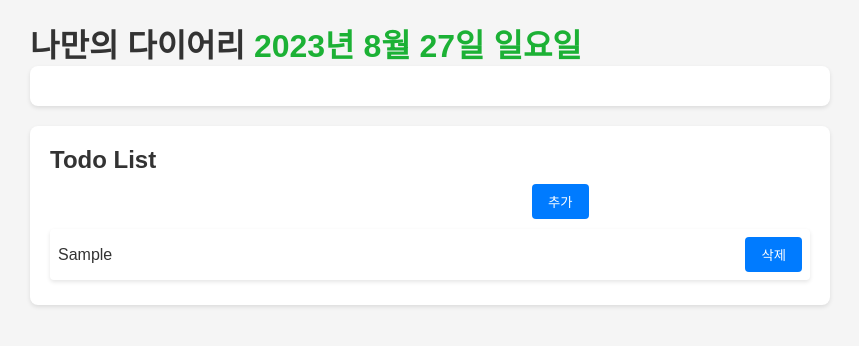
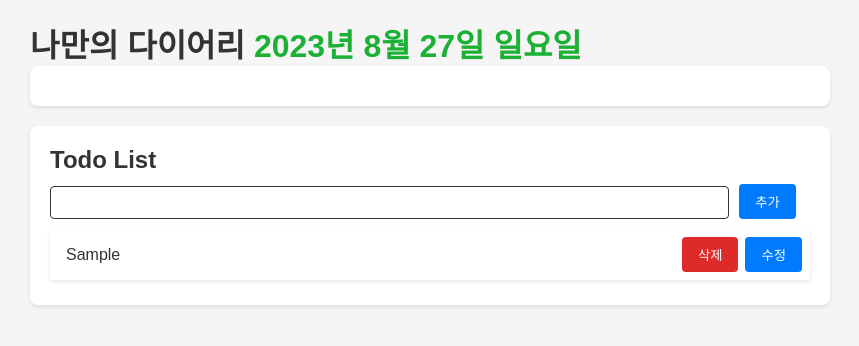
Before and after one commit to poesoow/dairy-react, a React (Create React App) app: page / in a window 1280 px wide. Both pictures are taken after typing "Sample" into the empty fields and a click on the button "추가". Shown: the top 346 px of the page, without its empty margins (210-1069 px from the left). Built offline with nearby package versions, Linux system fonts and the light colour scheme; no server answers.

Commit message:
수정 삭제 완료

```diff
--- a/src/TodoList.tsx
+++ b/src/TodoList.tsx
@@ -1,20 +1,41 @@
 import React, { useState } from 'react';
 import './Todolist.css';
 
+interface Task {
+  id: number;
+  text: string;
+}
+
 const TodoList: React.FC = () => {
-  const [todos, setTodos] = useState<string[]>([]);
+  const [tasks, setTasks] = useState<Task[]>([]);
   const [inputValue, setInputValue] = useState('');
+  const [editingTaskId, setEditingTaskId] = useState<number | null>(null);
+  const [editedTaskText, setEditedTaskText] = useState('');
 
-  const addTodo = () => {
+  const addTask = () => {
     if (inputValue.trim() !== '') {
-      setTodos([...todos, inputValue]);
+      setTasks([...tasks, { id: Date.now(), text: inputValue }]);
       setInputValue('');
     }
   };
 
-  const removeTodo = (index: number) => {
-    const newTodos = todos.filter((_, i) => i !== index);
-    setTodos(newTodos);
+  const removeTask = (taskId: number) => {
+    const newTasks = tasks.filter(task => task.id !== taskId);
+    setTasks(newTasks);
+  };
+
+  const startEditing = (taskId: number, taskText: string) => {
+    setEditingTaskId(taskId);
+    setEditedTaskText(taskText);
+  };
+
+  const finishEditing = (taskId: number) => {
+    const updatedTasks = tasks.map(task =>
+      task.id === taskId ? { ...task, text: editedTaskText } : task
+    );
+    setTasks(updatedTasks);
+    setEditingTaskId(null);
+    setEditedTaskText('');
   };
 
   return (
@@ -26,13 +47,26 @@ const TodoList: React.FC = () => {
           value={inputValue}
           onChange={e => setInputValue(e.target.value)}
         />
-        <button onClick={addTodo}>추가</button>
+        <button onClick={addTask}>추가</button>
       </div>
       <ul>
-        {todos.map((todo, index) => (
-          <li key={index}>
-            {todo}
-            <button onClick={() => removeTodo(index)}>삭제</button>
+        {tasks.map(task => (
+          <li key={task.id}>
+            {editingTaskId === task.id ? (
+              <input
+                type="text"
+                value={editedTaskText}
+                onChange={e => setEditedTaskText(e.target.value)}
+              />
+            ) : (
+              <span>{task.text}</span>
+            )}
+            <button className='delete' onClick={() => removeTask(task.id)}>삭제</button>
+            {editingTaskId === task.id ? (
+              <button className='done' onClick={() => finishEditing(task.id)}>완료</button>
+            ) : (
+              <button className='edit' onClick={() => startEditing(task.id, task.text)}>수정</button>
+            )}
           </li>
         ))}
       </ul>
--- a/src/Todolist.css
+++ b/src/Todolist.css
@@ -10,12 +10,12 @@
   margin-bottom: 10px;
 }
 
-.todo-list input {
+.todo-list div input {
   padding: 8px;
-  border: none;
+  border: 1px solid #333;
   border-radius: 4px;
   margin-right: 10px;
-  width: 60%;
+  width: 87%;
 }
 
 .todo-list button {
@@ -37,9 +37,24 @@
   display: flex;
   justify-content: space-between;
   align-items: center;
+  gap: 7px;
   margin: 5px 0;
   padding: 8px;
   background-color: white;
   border-radius: 4px;
   box-shadow: 0px 2px 4px rgba(0, 0, 0, 0.1);
 }
+
+.todo-list li input,
+.todo-list li span {
+  border: none;
+  flex-grow: 1;
+  padding: 8px;
+}
+
+.todo-list .delete {
+  background-color: #df2a2a;
+}
+.todo-list .done {
+  background-color: #1cb135;
+}
```
